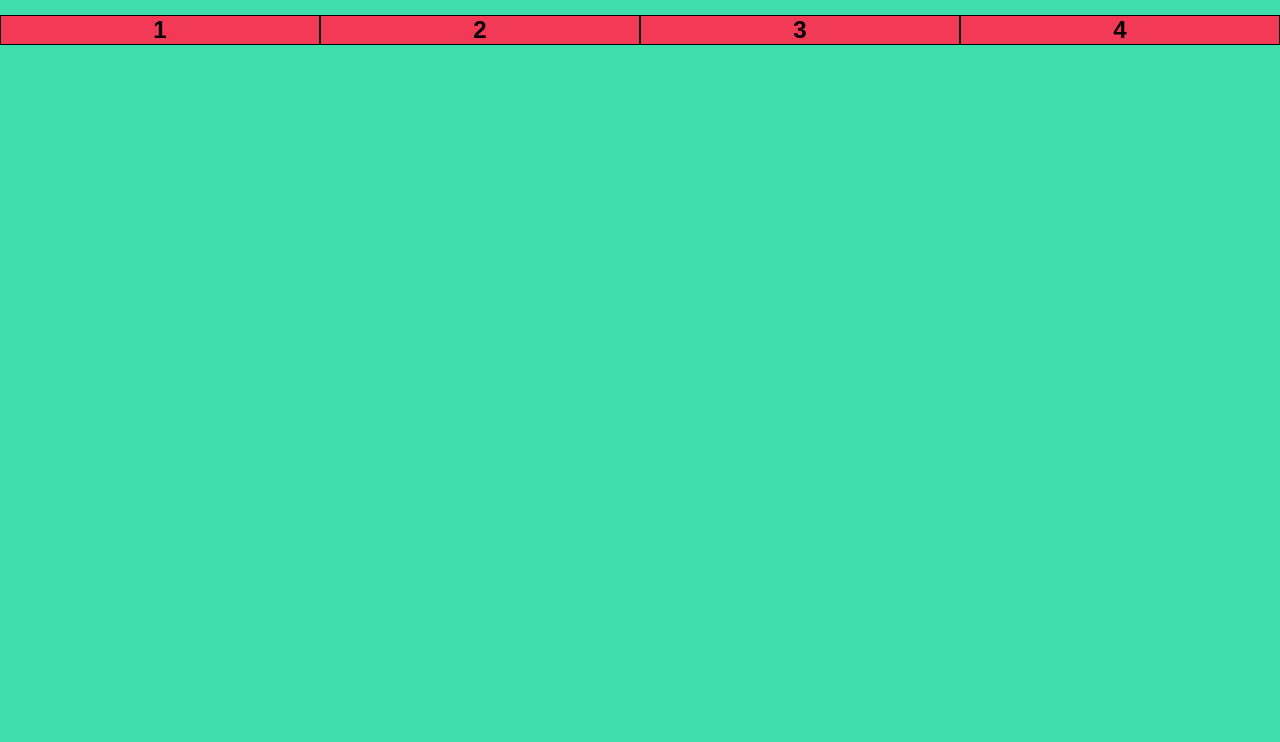
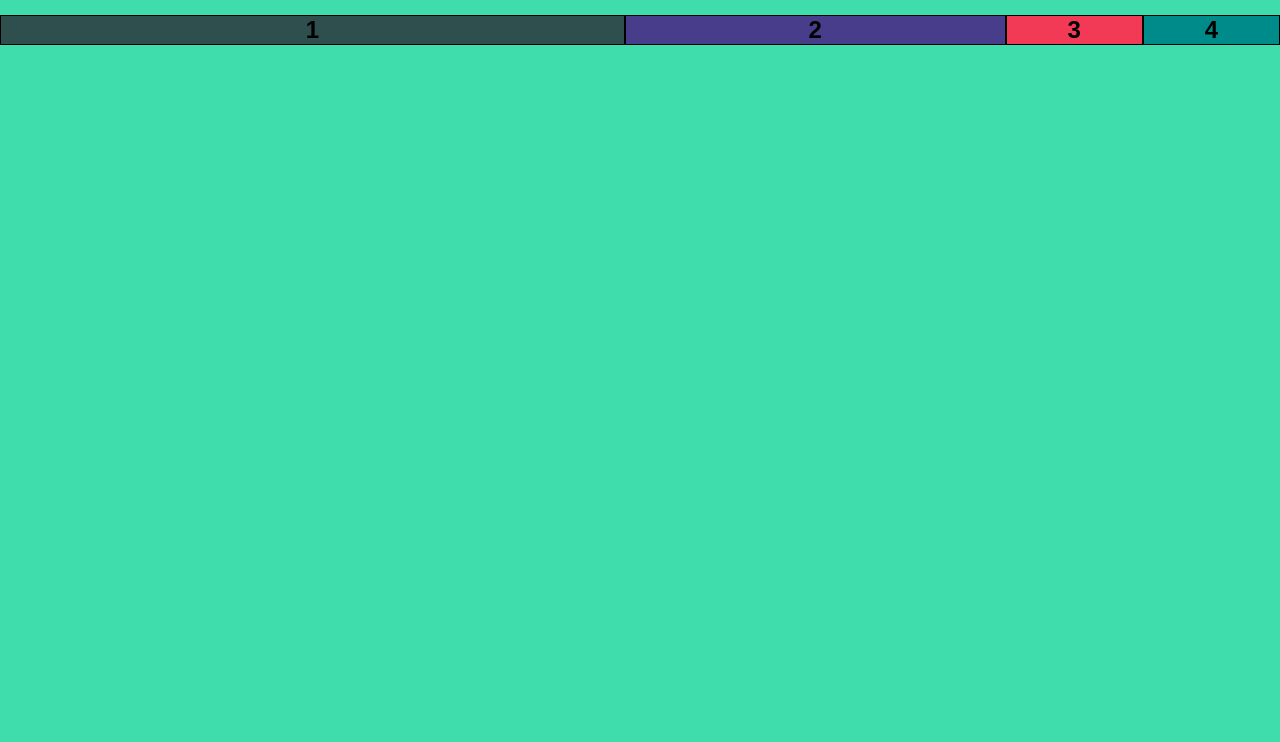
Before and after one commit to Fito45/Flexbox, a plain HTML site: page index.html in a window 1280 px wide. Shown: the part 58-800 px from the top of the page. Drawn offline with Linux system fonts and the light colour scheme.

Commit message:
ejercicio del profe dos

```diff
--- a/index.html
+++ b/index.html
@@ -1,19 +1,22 @@
 <!DOCTYPE html>
 <html lang="es">
+
 <head>
     <meta charset="UTF-8">
     <title>Flexbox</title>
     <link rel="stylesheet" href="style.css">
 </head>
+
 <body>
     <h1>Flexbox</h1>
     <p>vamos a hacer un Flexbox</p>
     <br>
     <div class="container">
-        <div class="item">1</div>
-        <div class="item">2</div>
-        <div class="item">3</div>
-        <div class="item">4</div>
+        <div class="item dinosaurio">1</div>
+        <div class="item pollo">2</div>
+        <div class="item pomni">3</div>
+        <div class="item pe">4</div>
     </div>
 </body>
+
 </html>
--- a/style.css
+++ b/style.css
@@ -11,32 +11,52 @@ body {
 
 .container {
     background-color: rgb(187, 127, 255);
-    flex-direction: row;
     display: flex;
 }
 
 /*propiedades de flexblox para los items
 
-*flex-basics -> Tamaño del main-sizes del elementos, es como un "width" ancho base del elemento
+flex grow -> esta propiedad ajusta el factor de crecimiento de los elementos en función del espacio disponible
 
-Cuando Flex-direction: row | row reverse -> flex basics = ancho
+el valor por default es "Auto".
 
-cuando Flex-direction: colum | colum reverse -> flex basics = alto
+esta propiedad recibe valores numericos: 1,2,3,4...
 
-flex-basics es relativo al espacio del cotenedor, si no hay espacio sufiencie, los elementos no creeceran más alla.
+el numoero que coloquemos es el factor de crecimiento.
 
-si tengo flex-basic
+va a hacer que todos los items crecescan con el mismo factor
+
 
 */
 
 .item {
-    flex-basis: 400px;
+    flex-grow: 1;
     background-color: rgb(242, 57, 85);
     text-align: center;
     font-size: 24px;
     font-weight: bold;
     border:1px solid black;
 
+}
+
+.pollo{
+    flex-grow: 3;
+    background-color: darkslateblue;
+}
+
+.dinosaurio{
+    flex-grow: 5;
+    background-color: darkslategrey;
+}
+
+.ponmi{
+    flex-grow: 8;
+    background-color: aqua;
+}
+
+.pe{
+    flex-grow: 1;
+    background-color: darkcyan;
 }
 
 /*vamos a usar algo que se llama seudoclases para seleccionar los item individualmente*/
```
